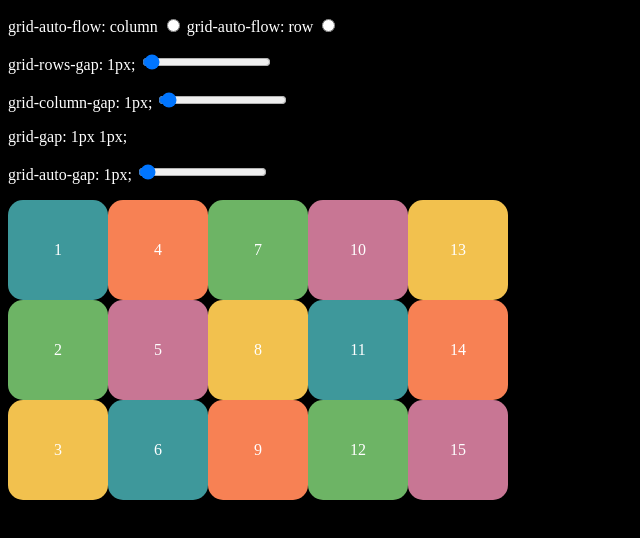
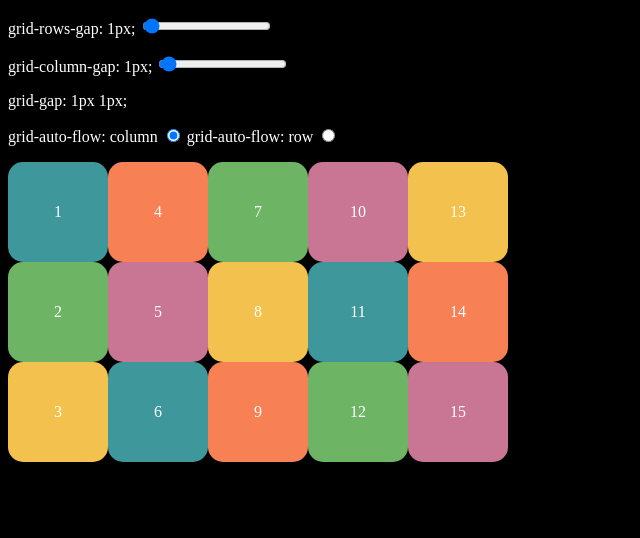
Before and after one commit to Rienirr/Interfaz, a plain HTML site: page tema 4/ejercicios_4_1/ejercicio1.html in a window 1280 px wide. Shown: the whole page, without its empty margins (0-640 px from the left). Drawn offline with Linux system fonts and the light colour scheme.

Commit message:
arreglado

```diff
--- a/tema 4/ejercicios_4_1/ejercicio1.html
+++ b/tema 4/ejercicios_4_1/ejercicio1.html
@@ -35,12 +35,7 @@
 
 <div id="wrapper">
 <div id="gridGaps" class="range">
-  <p>
-    <label>grid-auto-flow: column</label>
-    <input type="radio" name="eleccion" value="column">
-    <label>grid-auto-flow: row</label>
-    <input type="radio" name="eleccion" value="row">
-    <p>
+
 
   <p>
   <label>grid-rows-gap: <span id="row">1</span>px;</label>
@@ -52,8 +47,10 @@
   <p>
   <p style="display:inline; white-space: nowrap;">grid-gap: <span id="spangridRowGap">1</span>px <span id="spangridColumnGap">1</span>px;</p>
   <p>
-    <label>grid-auto-gap: <span id="row">1</span>px;</label>
-    <input type="range" name="gridRowGap" id="gridRowGap" min="0" max="50" value="1">
+    <label>grid-auto-flow: column</label>
+    <input type="radio" name="eleccion" value="column" checked>
+    <label>grid-auto-flow: row</label>
+    <input type="radio" name="eleccion" value="row">
     <p>
 </div>
 
```
